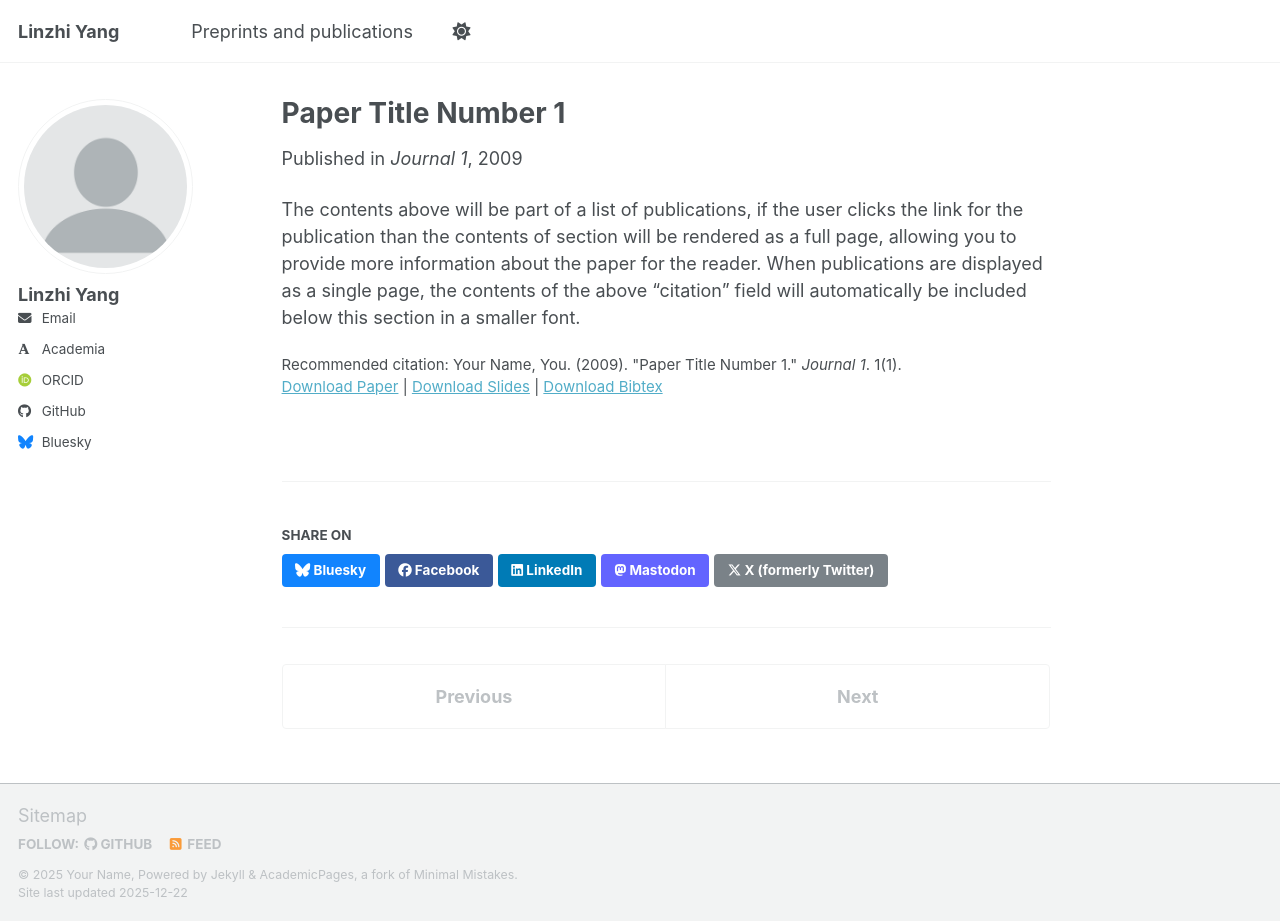
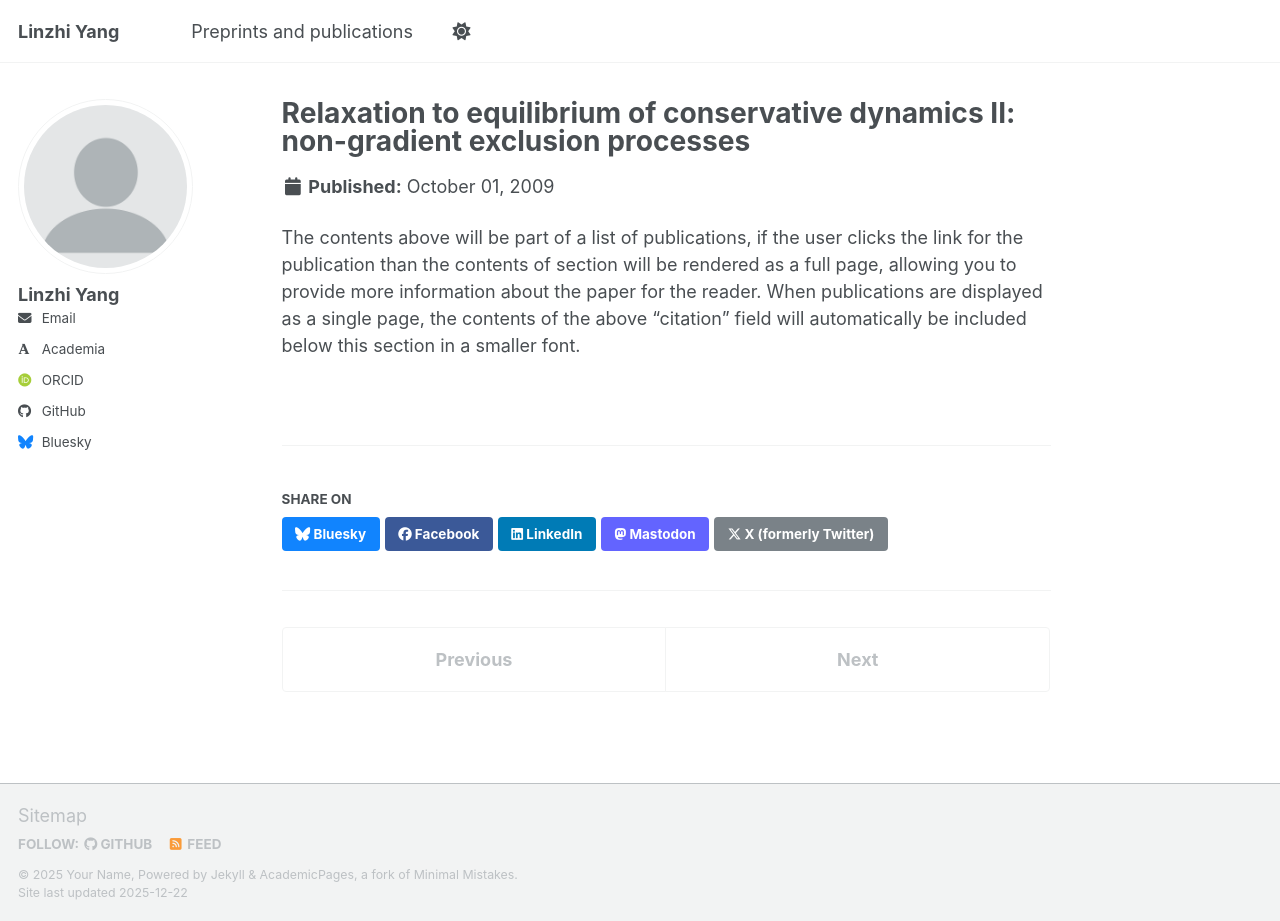
Before and after one commit to linzhi-yang/linzhi-yang.github.io, a Jekyll site: the page built from _publications/2009-10-01-paper-title-number-1.md, in a window 1280 px wide and 921 px high. Built offline with Jekyll 4.4.1, drawn with Linux system fonts in a browser that asks for light colours; some web fonts are replaced; a script bundle is joined from its source files by our own code; library files that are not in the unit come from our copies.

Commit message:
Update 2009-10-01-paper-title-number-1.md

```diff
--- a/_publications/2009-10-01-paper-title-number-1.md
+++ b/_publications/2009-10-01-paper-title-number-1.md
@@ -1,14 +1,5 @@
 ---
-title: "Paper Title Number 1"
-collection: publications
-category: manuscripts
-permalink: /publication/2009-10-01-paper-title-number-1
-excerpt: 'This paper is about the number 1. The number 2 is left for future work.'
-date: 2009-10-01
-venue: 'Journal 1'
-slidesurl: 'https://academicpages.github.io/files/slides1.pdf'
-paperurl: 'https://academicpages.github.io/files/paper1.pdf'
-bibtexurl: 'https://academicpages.github.io/files/bibtex1.bib'
-citation: 'Your Name, You. (2009). &quot;Paper Title Number 1.&quot; <i>Journal 1</i>. 1(1).'
+title: "Relaxation to equilibrium of conservative dynamics II: non-gradient exclusion processes"
+paperurl: 'https://arxiv.org/abs/2509.20797'
 ---
 The contents above will be part of a list of publications, if the user clicks the link for the publication than the contents of section will be rendered as a full page, allowing you to provide more information about the paper for the reader. When publications are displayed as a single page, the contents of the above "citation" field will automatically be included below this section in a smaller font.
```
